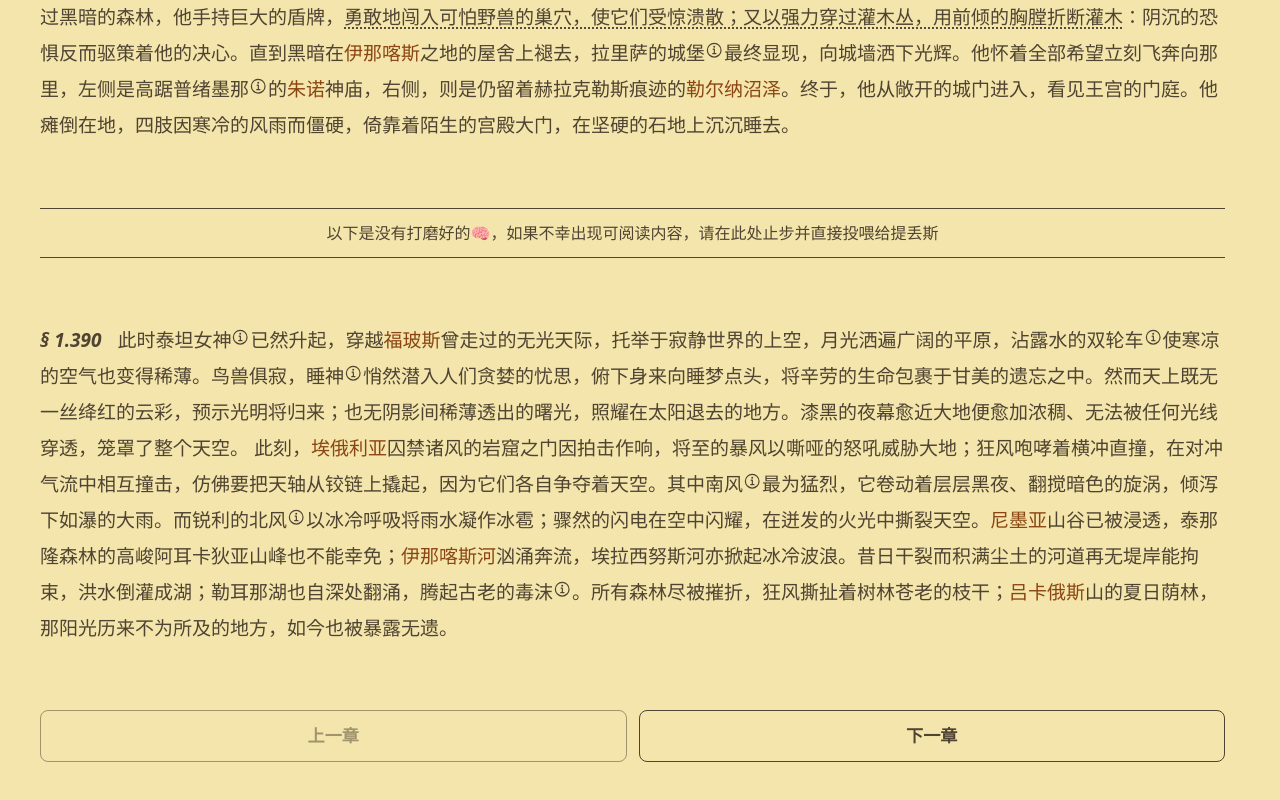
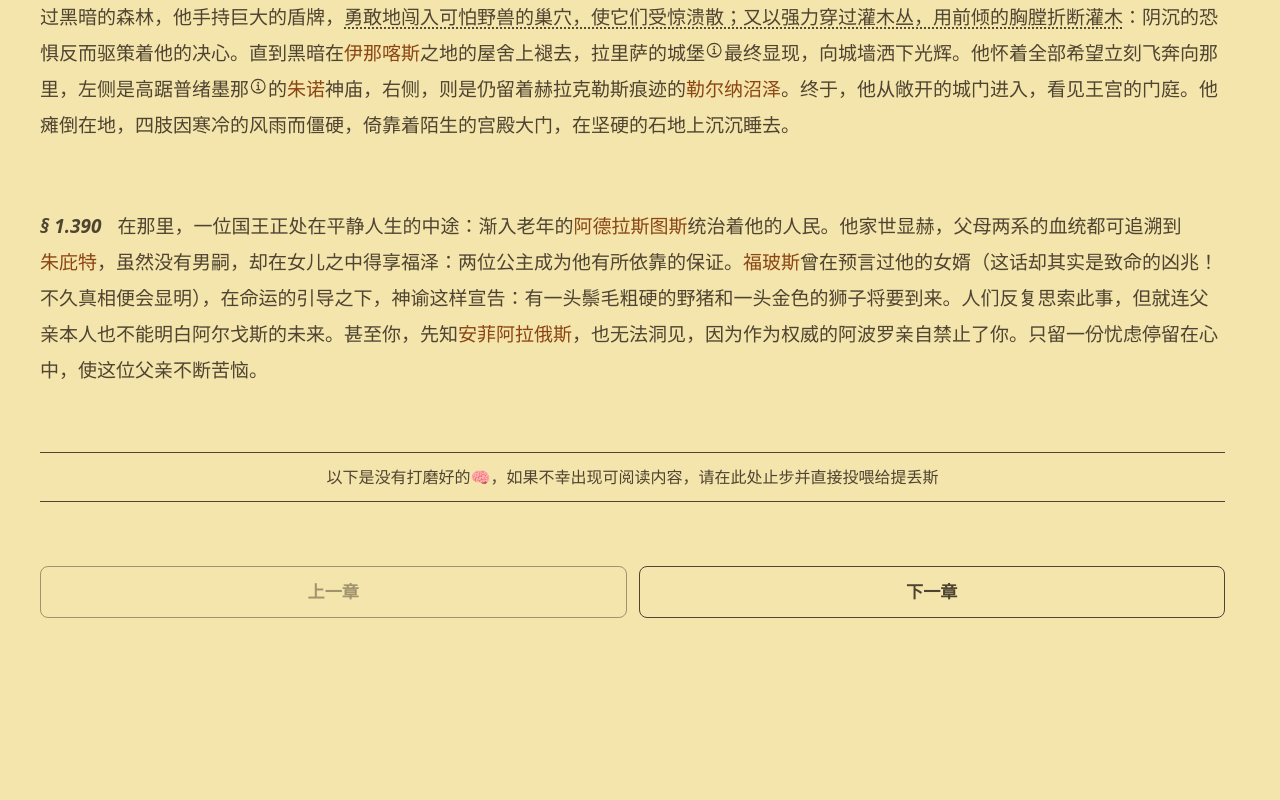
Before and after one commit to ThundeRayn/online-Reader, a React (Vite) app: page / in a window 1280 px wide. Shown: the part 5813-6613 px from the top of the page. After the commit the page ends 6503 px from the top, so only its background shows below. Built offline with nearby package versions, Linux system fonts and the light colour scheme.

Commit message:
1390 updated

```diff
--- a/src/Chapters/Chapter1.tsx
+++ b/src/Chapters/Chapter1.tsx
@@ -35,9 +35,9 @@ const Chapter1 = () => {
         <Para1312/>
         <Para1336/>
         <Para1364/>
+        <Para1390/>
     <Processing />
 
-        <Para1390/>
 
 
         <ChapterNavigation currentChapter={1} />
--- a/src/Paragraphs/Para1390.tsx
+++ b/src/Paragraphs/Para1390.tsx
@@ -1,6 +1,6 @@
 import Anchor from "../components/Anchor"
 import Citation from "../components/Citation"
-import Elaboration from "../components/Elaboration"
+//import Elaboration from "../components/Elaboration"
 import Comments from "../blocks/comments/Comments"
 
 const Para1390 = () => {
@@ -16,9 +16,7 @@ const Para1390 = () => {
         {/*<Citation></Citation>*/}
         {/*<Citation extranote="text"></Citation>*/}
 
-        此时泰坦女神<Elaboration text="这里指代月亮女神塞勒涅(Selene)"/>已然升起，穿越<Citation>福玻斯</Citation>曾走过的无光天际，托举于寂静世界的上空，月光洒遍广阔的平原，沾露水的双轮车<Elaboration text="月车"/>使寒凉的空气也变得稀薄。鸟兽俱寂，睡神<Elaboration text="许普诺斯（Hypnos）"/>悄然潜入人们贪婪的忧思，俯下身来向睡梦点头，将辛劳的生命包裹于甘美的遗忘之中。然而天上既无一丝绛红的云彩，预示光明将归来；也无阴影间稀薄透出的曙光，照耀在太阳退去的地方。漆黑的夜幕愈近大地便愈加浓稠、无法被任何光线穿透，笼罩了整个天空。
-
-        此刻，<Citation>埃俄利亚</Citation>囚禁诸风的岩窟之门因拍击作响，将至的暴风以嘶哑的怒吼威胁大地；狂风咆哮着横冲直撞，在对冲气流中相互撞击，仿佛要把天轴从铰链上撬起，因为它们各自争夺着天空。其中南风<Elaboration text="南风神（罗马名 Auster，希腊对应 Notos）"/>最为猛烈，它卷动着层层黑夜、翻搅暗色的旋涡，倾泻下如瀑的大雨。而锐利的北风<Elaboration text="风神玻瑞阿斯（Boreas）"/>以冰冷呼吸将雨水凝作冰雹；骤然的闪电在空中闪耀，在迸发的火光中撕裂天空。<Citation extranote="这里表达影响之广，从低谷到山丘。">尼墨亚</Citation>山谷已被浸透，泰那隆森林的高峻阿耳卡狄亚山峰也不能幸免；<Citation>伊那喀斯河</Citation>汹涌奔流，埃拉西努斯河亦掀起冰冷波浪。昔日干裂而积满尘土的河道再无堤岸能拘束，洪水倒灌成湖；勒耳那湖也自深处翻涌，腾起古老的毒沫<Elaboration text="指九头蛇传说。赫拉克勒斯第二项任务就是杀死勒尔纳九头蛇，它是会不断再生头颅的毒蛇怪"/>。所有森林尽被摧折，狂风撕扯着树林苍老的枝干；<Citation>吕卡俄斯</Citation>山的夏日荫林，那阳光历来不为所及的地方，如今也被暴露无遗。
+        在那里，一位国王正处在平静人生的中途：渐入老年的<Citation>阿德拉斯图斯</Citation>统治着他的人民。他家世显赫，父母两系的血统都可追溯到<Citation>朱庇特</Citation>，虽然没有男嗣，却在女儿之中得享福泽：两位公主成为他有所依靠的保证。<Citation>福玻斯</Citation>曾在预言过他的女婿（这话却其实是致命的凶兆！不久真相便会显明），在命运的引导之下，神谕这样宣告：有一头鬃毛粗硬的野猪和一头金色的狮子将要到来。人们反复思索此事，但就连父亲本人也不能明白阿尔戈斯的未来。甚至你，先知<Citation>安菲阿拉俄斯</Citation>，也无法洞见，因为作为权威的阿波罗亲自禁止了你。只留一份忧虑停留在心中，使这位父亲不断苦恼。
         &nbsp;
 
     </div>
--- a/src/blocks/comments/Comments.tsx
+++ b/src/blocks/comments/Comments.tsx
@@ -5,7 +5,6 @@ import Citation from '../../components/Citation'
 import Elaboration from '../../components/Elaboration'
 import chapter1Data from '../../data/comments/chapter1.json'
 import chapter2Data from '../../data/comments/chapter2.json'
-import Para1336 from '../../Paragraphs/Para1336'
 
 interface CommentData {
   id: string
@@ -50,7 +49,7 @@ const paragraphToChapter: { [key: string]: number } = {
   para1283: 1,
   para1303: 1,
   para1312: 1,
-  Para1336: 1,
+  para1336: 1,
   para1364: 1,
   para1390: 1,
   // Add more mappings as you create more paragraphs
--- a/src/data/citations.json
+++ b/src/data/citations.json
@@ -61,8 +61,8 @@
     "content": "阿尔菲俄斯，希腊神话中的河神，阿尔菲欧斯河的化身。"
 },
 "福玻斯": {
-    "title": "Alpheus",
-    "content": "阿尔菲俄斯，希腊神话中的河神，阿尔菲欧斯河的化身。"
+    "title": "Phoebus",
+    "content": "福玻斯，阿波罗的别名，意为“光明”。"
 },
 
 
@@ -100,6 +100,10 @@
 "阿德拉斯图斯": {
     "title": "Adrastus",
     "content": "阿德拉斯图斯，阿尔戈斯国王，忒拜七英雄的领导者。他是唯一幸存的英雄，成功返回家乡。"
+},
+"安菲阿拉俄斯": {
+    "title": "Amphiaraus",
+    "content": "安菲阿拉俄斯，忒拜七英雄之一，阿波罗的祭司和著名的预言家。他和阿德拉斯图斯一起统治阿尔戈斯。"
 },
 "忒拜": {
     "title": "Thebes",
```
Also changed, not shown: 1 other file (tests, documents, lock files or other folders).
